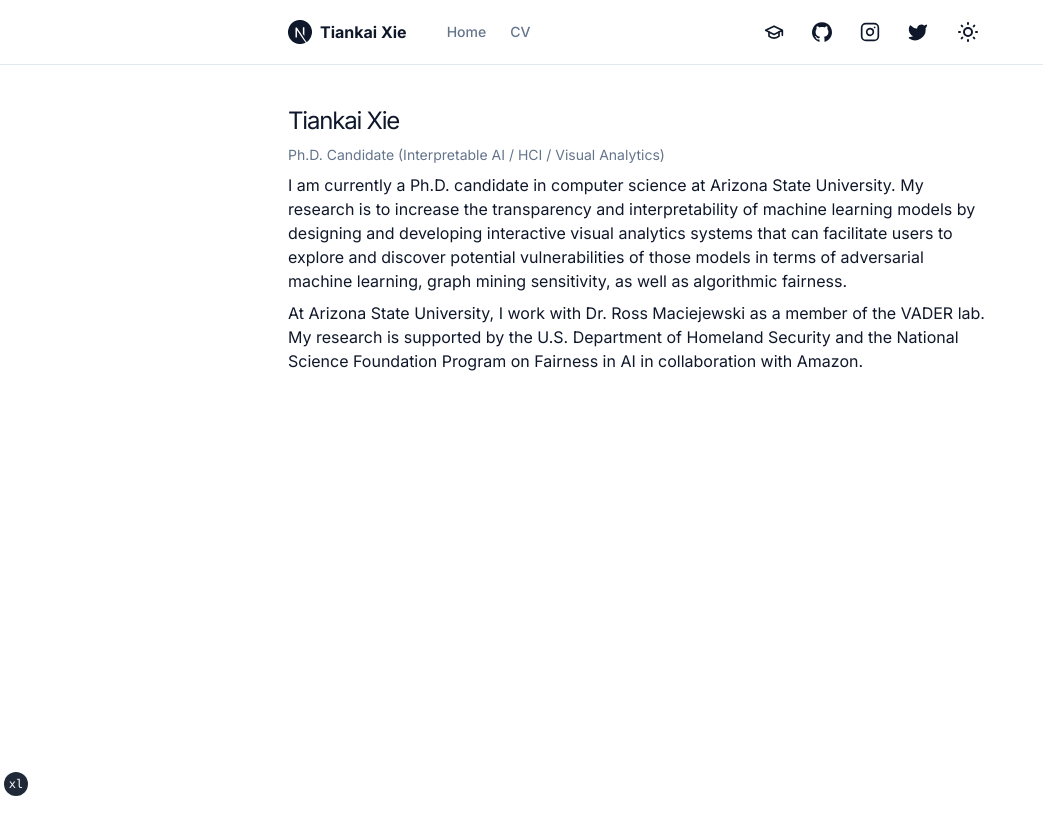
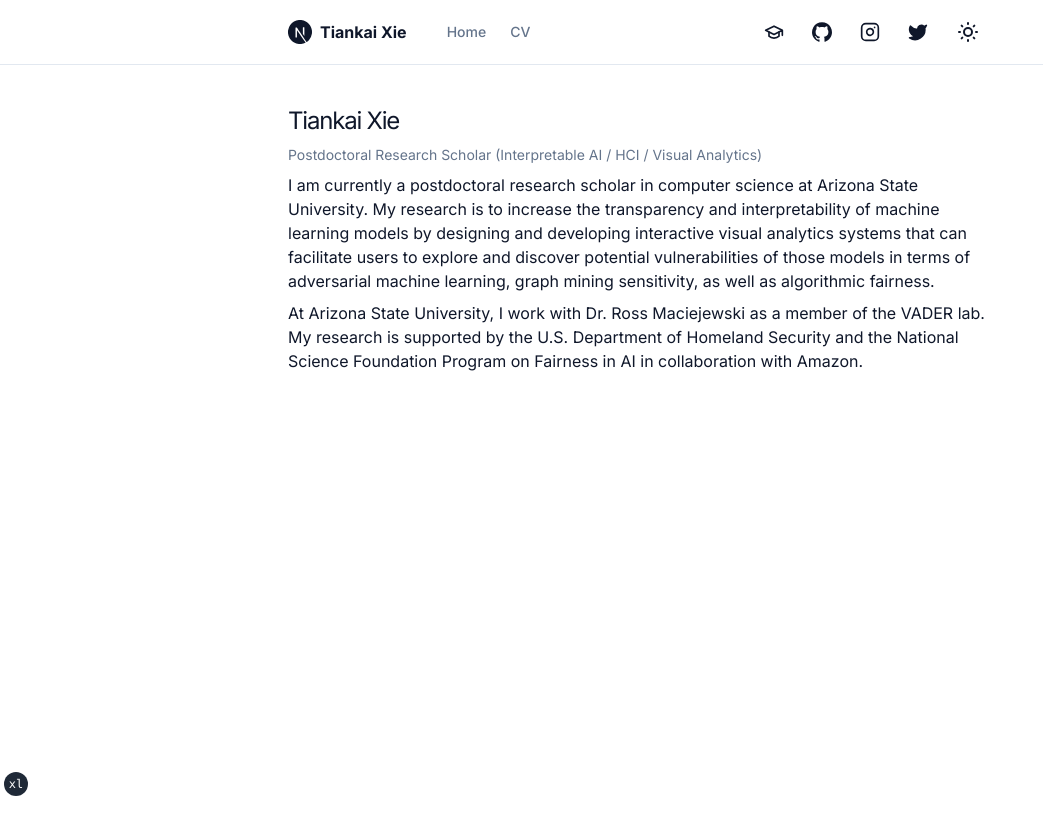
Before and after one commit to tiankaixie/homepage, a Next.js app: page / in a window 1280 px wide. Shown: the top 834 px of the page, without its empty margins (0-1043 px from the left). Built offline with nearby package versions, Linux system fonts and the light colour scheme.

Commit message:
change title

```diff
--- a/app/page.tsx
+++ b/app/page.tsx
@@ -11,12 +11,13 @@ export default function IndexPage() {
           Tiankai Xie
         </h1>
         <p className="max-w-[700px] text-sm text-muted-foreground">
-          Ph.D. Candidate (Interpretable AI / HCI / Visual Analytics)
+          Postdoctoral Research Scholar (Interpretable AI / HCI / Visual
+          Analytics)
         </p>
         <p>
-          I am currently a Ph.D. candidate in computer science at Arizona State
-          University. My research is to increase the transparency and
-          interpretability of machine learning models by designing and
+          I am currently a postdoctoral research scholar in computer science at
+          Arizona State University. My research is to increase the transparency
+          and interpretability of machine learning models by designing and
           developing interactive visual analytics systems that can facilitate
           users to explore and discover potential vulnerabilities of those
           models in terms of adversarial machine learning, graph mining
```
